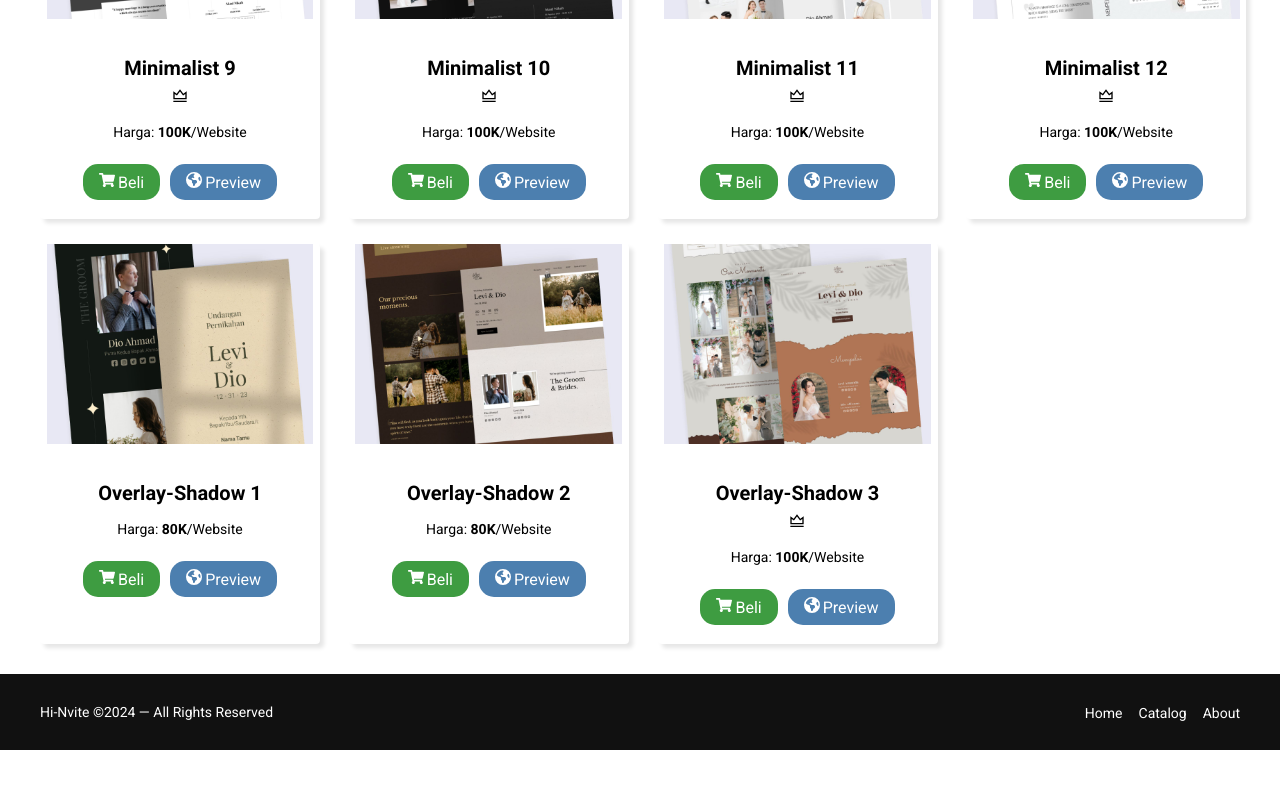
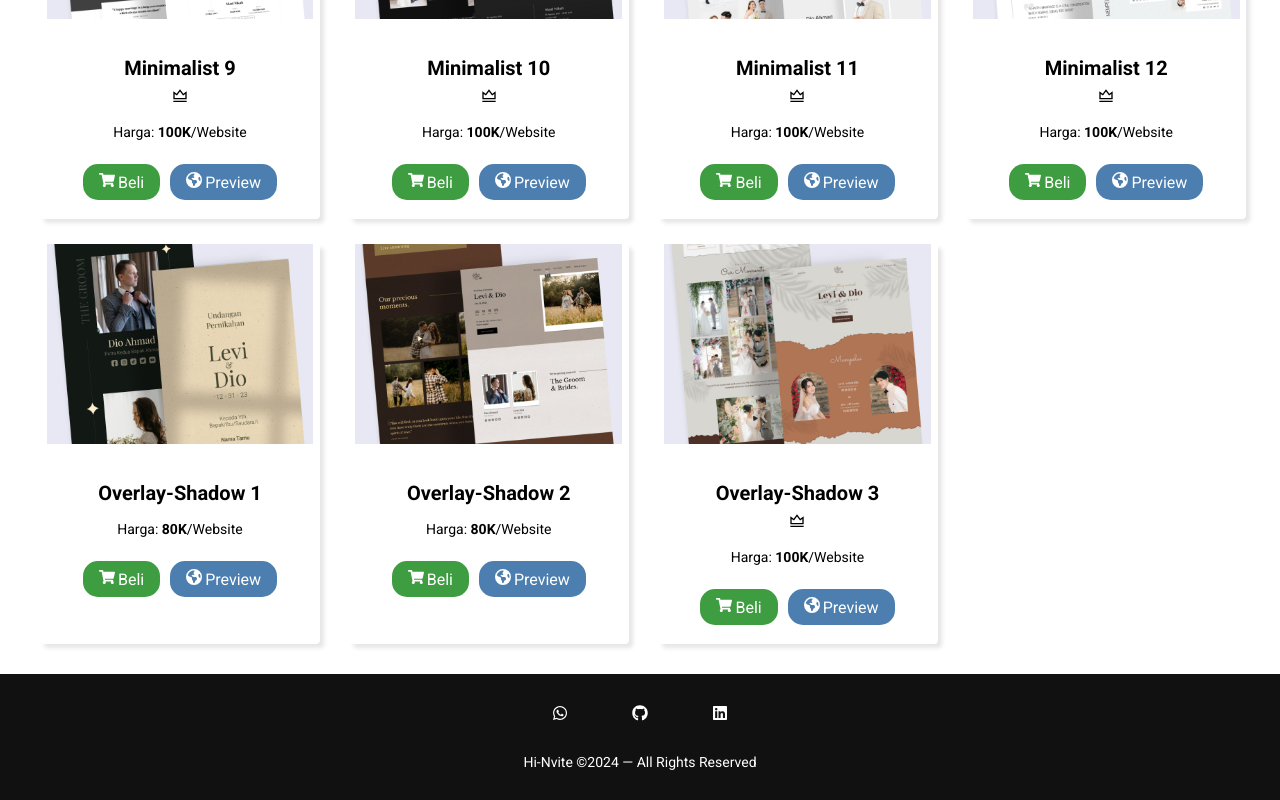
Before and after one commit to ZhanaAql/hi-nvite, a React (Create React App) app: page / in a window 1280 px wide. Shown: the part 3364-4164 px from the top of the page. Before the commit the page ends 4114 px from the top, so only its background shows below. Built offline with nearby package versions, Linux system fonts and the light colour scheme.

Commit message:
edit footer

```diff
--- a/src/App.css
+++ b/src/App.css
@@ -251,7 +251,6 @@ nav ul li a {
 }
 
 .footer .container {
-  display: flex;
   justify-content: space-between;
   align-items: center;
   max-width: 1200px;
@@ -261,6 +260,63 @@ nav ul li a {
 
 .footer-credit {
   font-size: 0.875rem;
+}
+
+.footer-icon{
+  color: #ffffff;
+}
+.wrapper {
+  margin-top: 0px;
+  display: flex;
+  grid-template-columns: repeat(3, 1fr);
+  align-items: center;
+  justify-content: center;
+}
+.wrapper i {
+  font-size: 25px;
+  color: #ffffff;
+}
+
+.wrapper .icon {
+  position: relative;
+  border-radius: 50%;
+  padding: 15px;
+  width: 50px;
+  height: 20px;
+  transition: all 0.2s ease;
+}
+
+.wrapper .tooltip {
+  position: absolute;
+  top: 0;
+  padding: 5px 8px;
+  opacity: 0;
+  pointer-events: none;
+  transition: all 0.3s ease;
+  background-color: #ffffff;
+  color: #0a0a0a;
+  border-radius: 5px;
+  font-weight: 600;
+  font-size: 10px;
+}
+
+.wrapper .tooltip::before {
+  position: absolute;
+  content: "";
+  height: 10px;
+  width: 10px;
+  background-color: #ffffff;
+  bottom: -3px;
+  letter-spacing: 50%;
+  transform: translate(-50%) rotate(45deg);
+  transition: all 0.3s ease;
+}
+
+.wrapper .icon:hover .tooltip {
+  top: -20px;
+  opacity: 1;
+  visibility: visible;
+  pointer-events: auto;
 }
 
 .footer-links ul {
--- a/src/page/Footer.jsx
+++ b/src/page/Footer.jsx
@@ -1,19 +1,30 @@
 import React from 'react'
-
+import { FaWhatsapp } from "react-icons/fa";
+import { FaLinkedin } from "react-icons/fa";
+import { FaGithub } from "react-icons/fa";
 export default function Footer() {
   return (
     <div className='footer' id='about'>
            <div className="container">
+        <div className="sosmed">
+          <div className="wrapper">
+            <div className="icon">
+              <span className="tooltip">Whatsapp</span>
+              <a href="https://wa.me/message/2WUZVJ6YA27BK1" target='_blank'><FaWhatsapp className='footer-icon'/></a>
+            </div>
+            <div className="icon">
+              <span className="tooltip">Github</span>
+              <a href="https://github.com/ZhanaAql" target='_blank'><FaGithub className='footer-icon'/></a>
+            </div>
+            <div className="icon">
+              <span className="tooltip">LinkedIn</span>
+              <a href="https://www.linkedin.com/in/zulfa-hana-aqliyah-592933298/" target='_blank'><FaLinkedin className='footer-icon'/></a>
+            </div>
+          </div>
+        </div>
         <div className="footer-credit">
           <p>Hi-Nvite ©2024 — All Rights Reserved</p>
         </div>
-        <div class="footer-links">
-      <ul>
-        <li><a href="#home">Home</a></li>
-        <li><a href="#catalog">Catalog</a></li>
-        <li><a href="#about">About</a></li>
-      </ul>
-    </div>
       </div>
     </div>
   )
```
